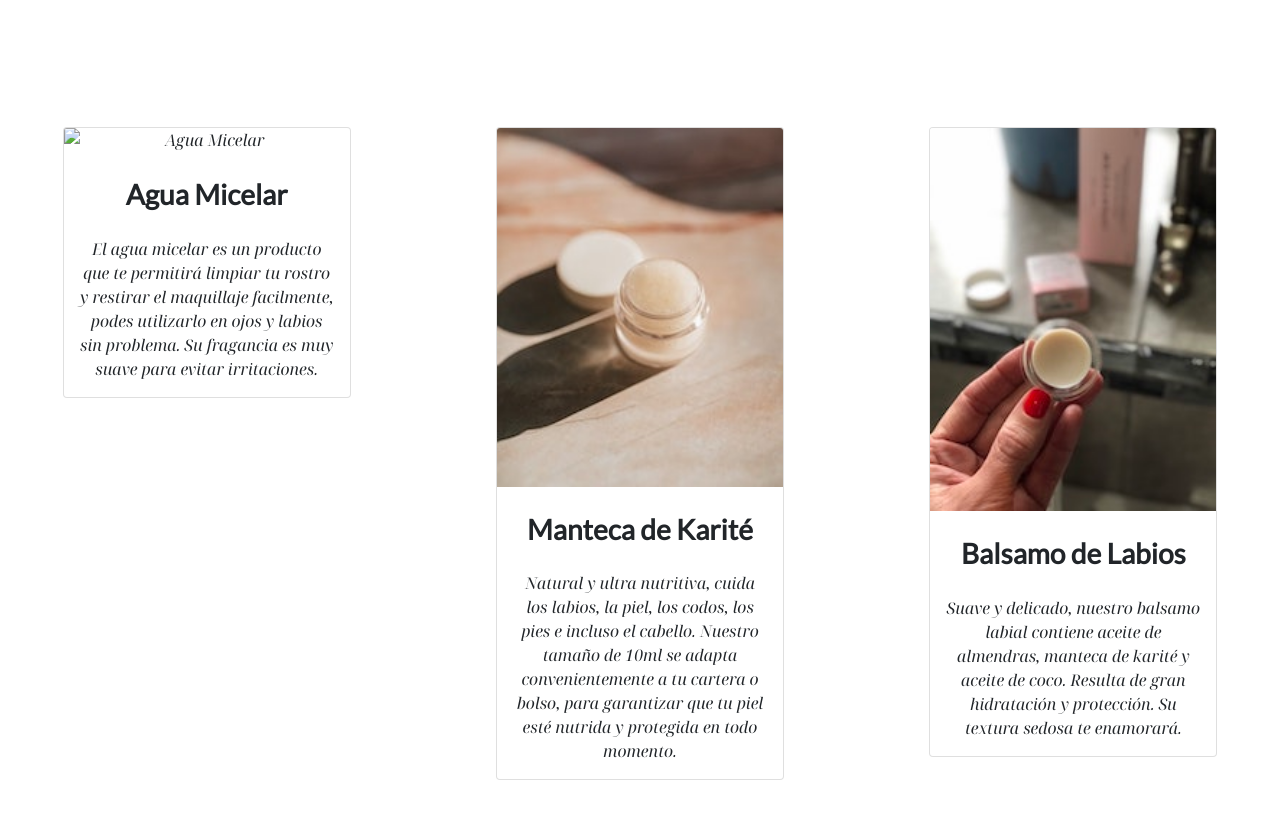
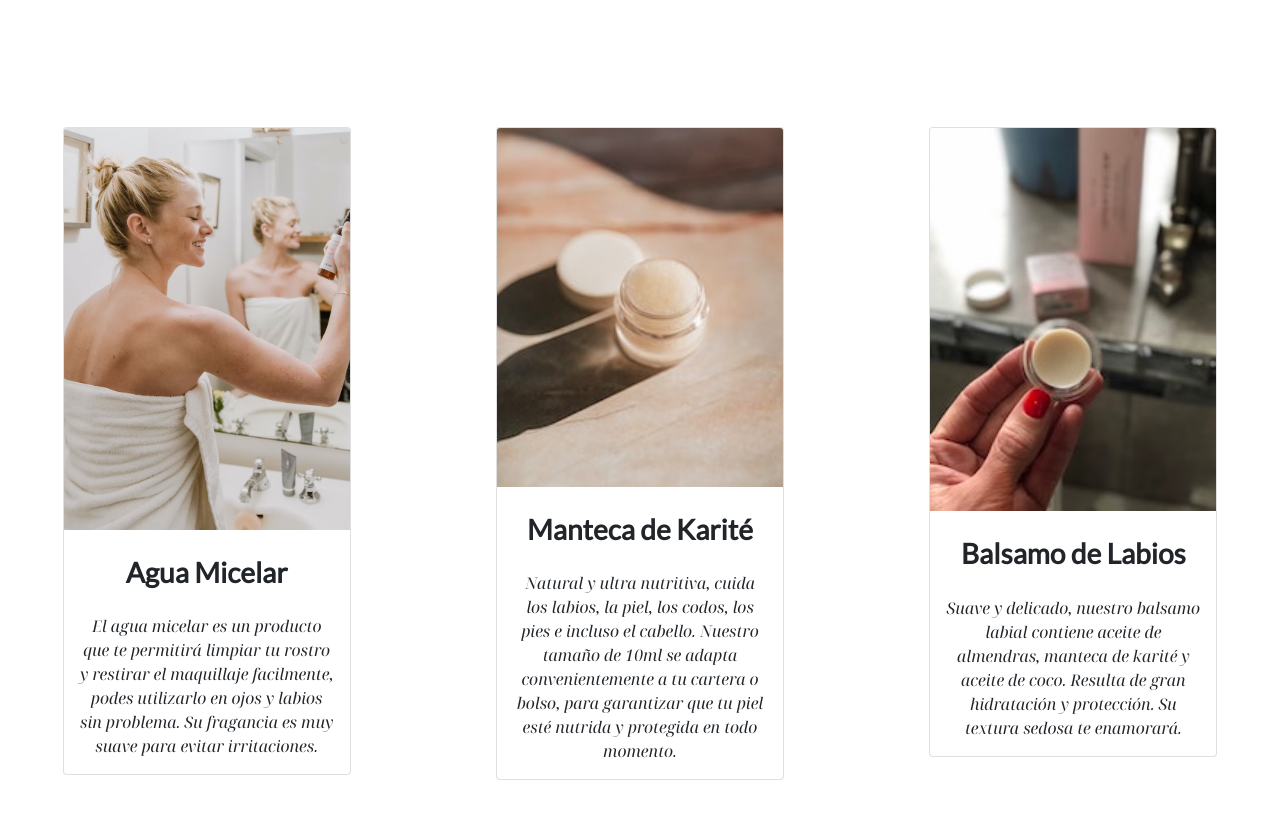
Before and after one commit to melinaperezrueco/holyoilsperezrueco, a website: page Pages/Productos.html in a window 1280 px wide. Shown: the part 1500-2316 px from the top of the page. Drawn offline with nearby package versions, Linux system fonts and the light colour scheme.

Commit message:
modified sassy

```diff
--- a/Pages/Productos.html
+++ b/Pages/Productos.html
@@ -98,7 +98,7 @@
         </div>
 
         <div class="card  micelarPr" style="width: 18rem;">
-            <img src="../Images/agua micelar1.jpeg.jpeg" class="card-img-top" alt="Agua Micelar">
+            <img src="../Images/agua micelar1.jpeg" class="card-img-top" alt="Agua Micelar">
                 <div class="card-body">
                     <h3 class="tituloProduct">Agua Micelar </h3>
                     <p class="card-text"> El agua micelar es un producto que te permitirá limpiar tu rostro y restirar el maquillaje facilmente, podes utilizarlo en ojos y labios sin problema. Su fragancia es muy suave para evitar irritaciones.</p>
```
